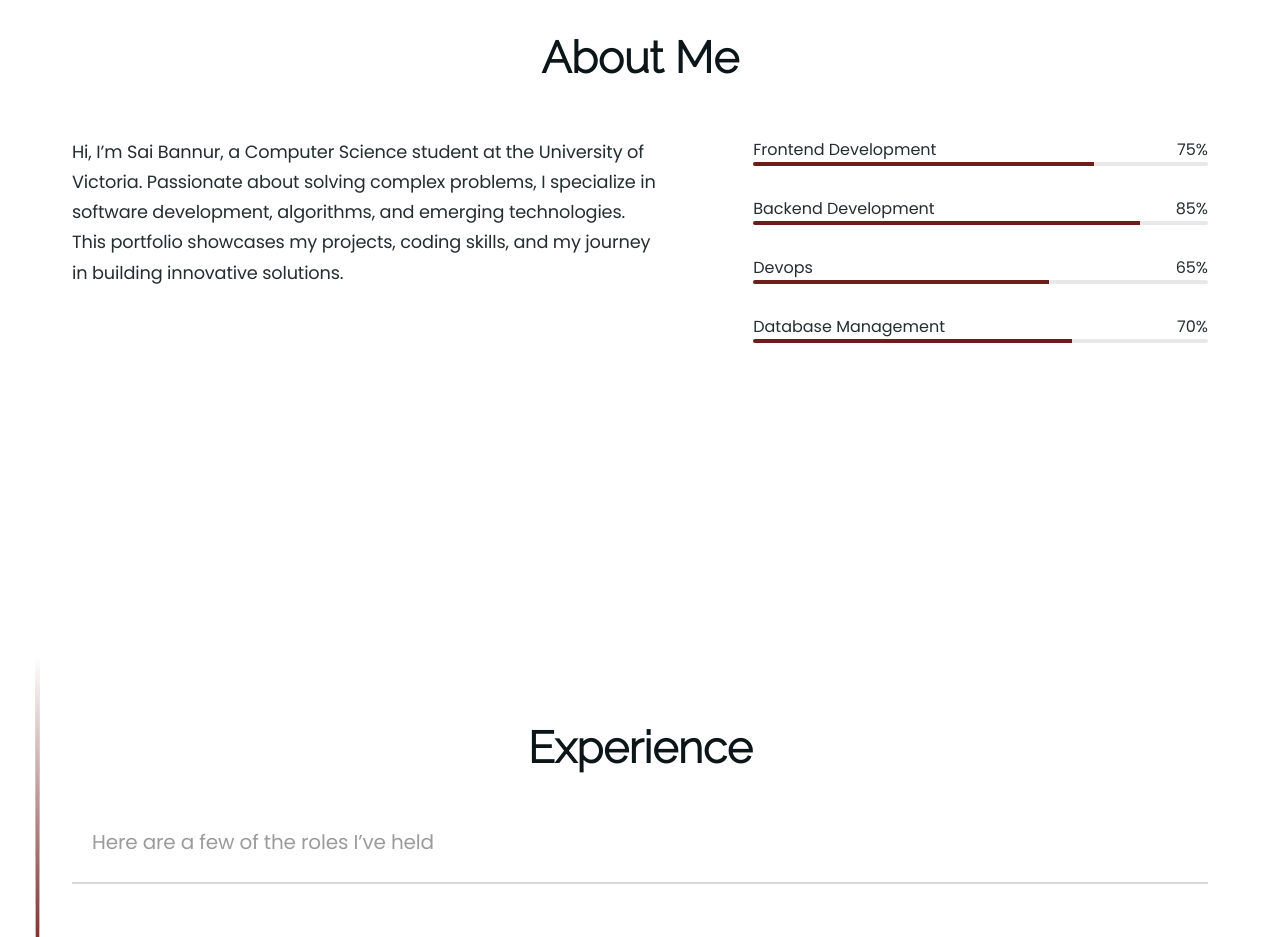
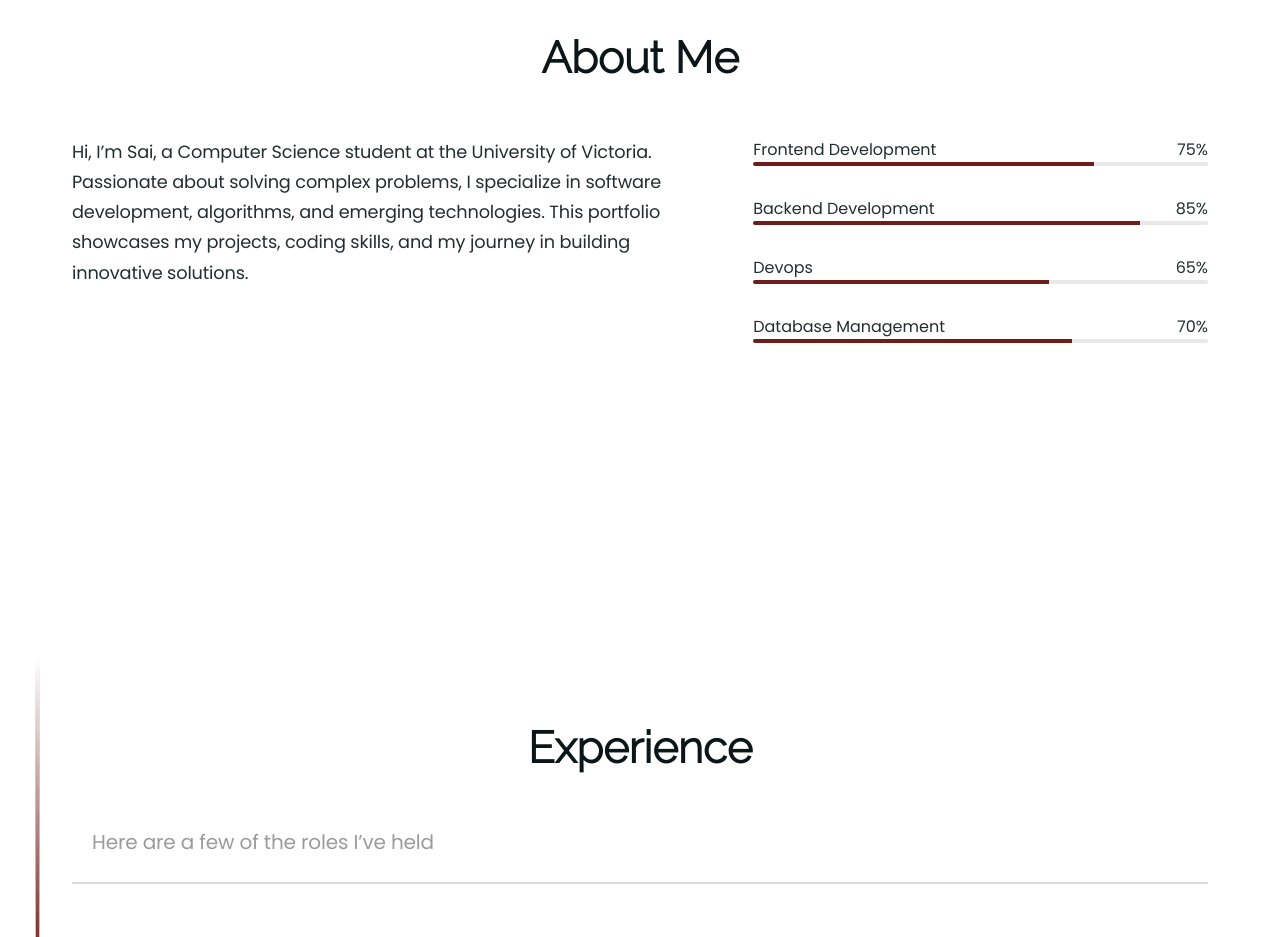
Before and after one commit to sban26/sban26.github.io, a plain HTML site: page index.html in a window 1280 px wide. Shown: the part 880-1817 px from the top of the page. Drawn offline with nearby package versions, Linux system fonts and the light colour scheme.

Commit message:
Update index.html

```diff
--- a/index.html
+++ b/index.html
@@ -104,7 +104,7 @@
             data-aos-duration="1000"
           >
             <p class="about-descr">
-              Hi, I’m Sai Bannur, a Computer Science student at the University
+              Hi, I’m Sai, a Computer Science student at the University
               of Victoria. Passionate about solving complex problems, I
               specialize in software development, algorithms, and emerging
               technologies. This portfolio showcases my projects, coding skills,
```
